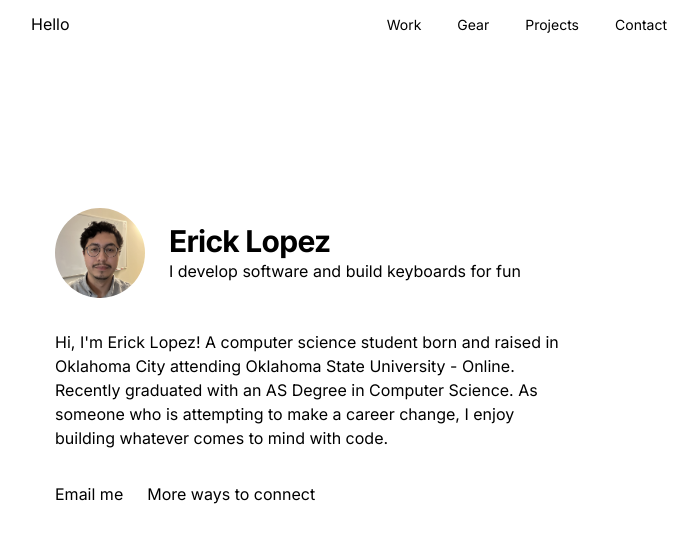
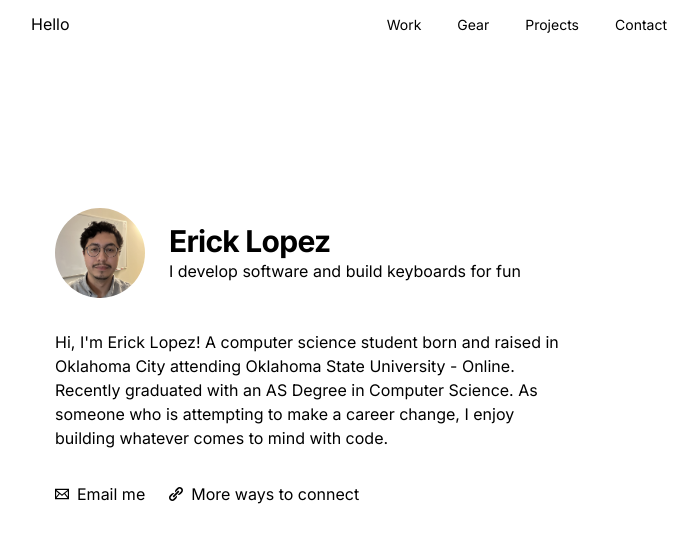
Before and after one commit to er-lo/erlo-web, a Next.js app: page / in a window 1280 px wide. Shown: the top 542 px of the page, without its empty margins (283-979 px from the left). Built offline with nearby package versions, Linux system fonts and the light colour scheme.

Commit message:
added svgs for links underneath bio

```diff
--- a/src/app/page.tsx
+++ b/src/app/page.tsx
@@ -23,6 +23,7 @@ export default function Home() {
                   href="mailto:contactme@ericklopez.dev"
                   className="flex items-center gap-2 no-underline"
                 >
+                  <svg xmlns="http://www.w3.org/2000/svg" width="14" height="14" viewBox="0 0 24 24"><path d="M0 3v18h24v-18h-24zm6.623 7.929l-4.623 5.712v-9.458l4.623 3.746zm-4.141-5.929h19.035l-9.517 7.713-9.518-7.713zm5.694 7.188l3.824 3.099 3.83-3.104 5.612 6.817h-18.779l5.513-6.812zm9.208-1.264l4.616-3.741v9.348l-4.616-5.607z"/></svg>
                   <span>Email me</span>
                 </Link>
               </li>
@@ -31,6 +32,7 @@ export default function Home() {
                   href="/links"
                   className="flex items-center gap-2 no-underline"
                 >
+                  <svg xmlns="http://www.w3.org/2000/svg" width="14" height="14" viewBox="0 0 24 24"><path d="M17.033 6.966c.584.583.584 1.529 0 2.112l-7.955 7.956c-.583.583-1.529.583-2.112 0-.583-.583-.583-1.529 0-2.112l7.956-7.956c.582-.583 1.528-.583 2.111 0zm-9.138 13.386c-1.171 1.171-3.076 1.171-4.248 0-1.171-1.171-1.171-3.077 0-4.248l5.639-5.632c-1.892-.459-3.971.05-5.449 1.528l-2.147 2.147c-2.254 2.254-2.254 5.909 0 8.163 2.254 2.254 5.909 2.254 8.163 0l2.147-2.148c1.477-1.477 1.986-3.556 1.527-5.448l-5.632 5.638zm6.251-18.662l-2.146 2.148c-1.478 1.478-1.99 3.553-1.53 5.445l5.634-5.635c1.172-1.171 3.077-1.171 4.248 0 1.172 1.171 1.172 3.077 0 4.248l-5.635 5.635c1.893.459 3.968-.053 5.445-1.53l2.146-2.147c2.254-2.254 2.254-5.908 0-8.163-2.253-2.254-5.908-2.254-8.162-.001z"/></svg>
                   <span>More ways to connect</span>
                 </Link>
               </li>
```
